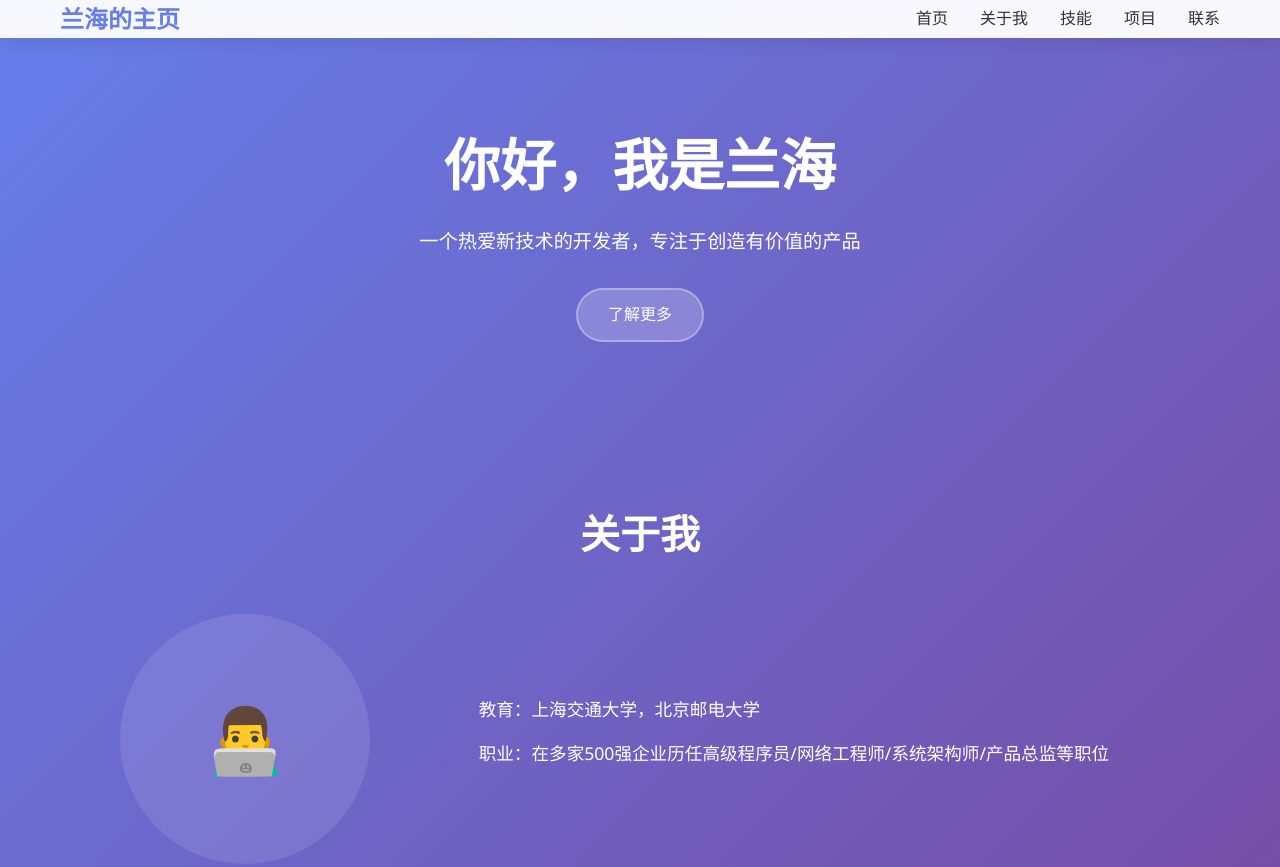
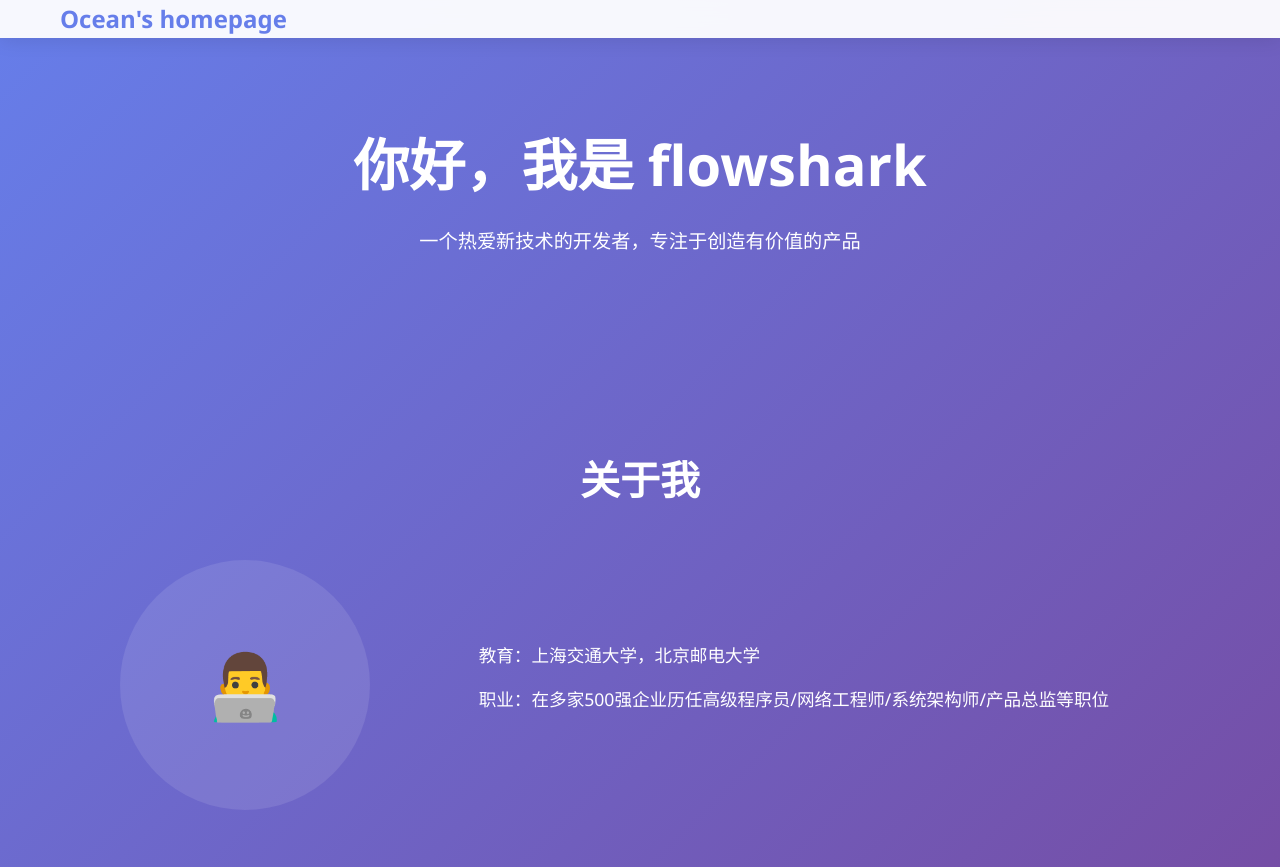
Before and after one commit to kinghighland/kinghighland.github.io, a plain HTML site: page index.html in a window 1280 px wide. Shown: the top 867 px of the page. Drawn offline with Linux system fonts and the light colour scheme.

Commit message:
Update index.html

```diff
--- a/index.html
+++ b/index.html
@@ -326,23 +326,15 @@
 <body>
     <header>
         <nav class="container">
-            <div class="logo">兰海的主页</div>
-            <ul class="nav-links">
-                <li><a href="#home">首页</a></li>
-                <li><a href="#about">关于我</a></li>
-                <li><a href="#skills">技能</a></li>
-                <li><a href="#projects">项目</a></li>
-                <li><a href="#contact">联系</a></li>
-            </ul>
+            <div class="logo">Ocean's homepage</div>
         </nav>
     </header>
 
     <section id="home" class="hero">
         <div class="container">
             <div class="hero-content">
-                <h1>你好，我是兰海</h1>
+                <h1>你好，我是 flowshark</h1>
                 <p>一个热爱新技术的开发者，专注于创造有价值的产品</p>
-                <a href="#about" class="btn">了解更多</a>
             </div>
         </div>
     </section>
```
